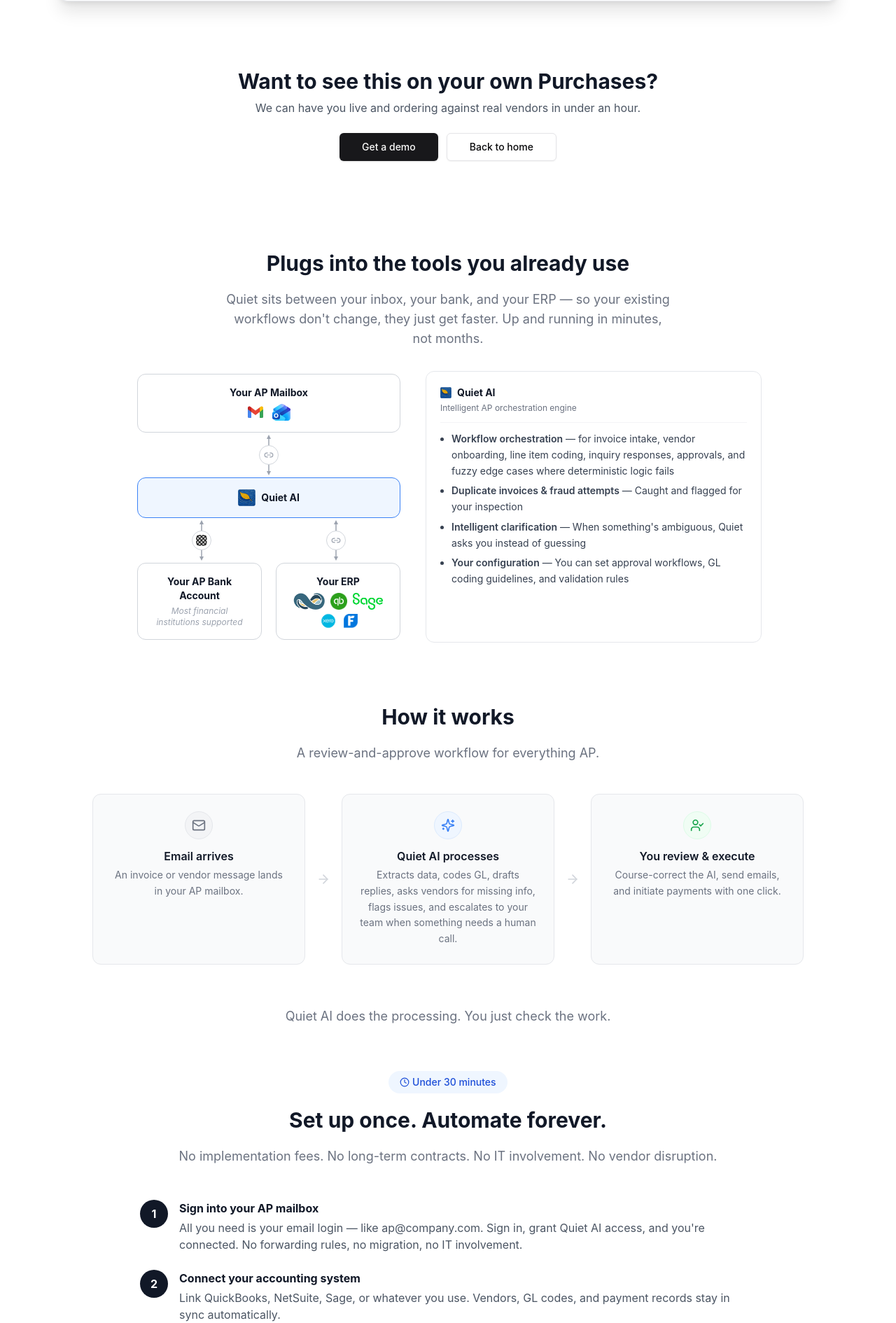
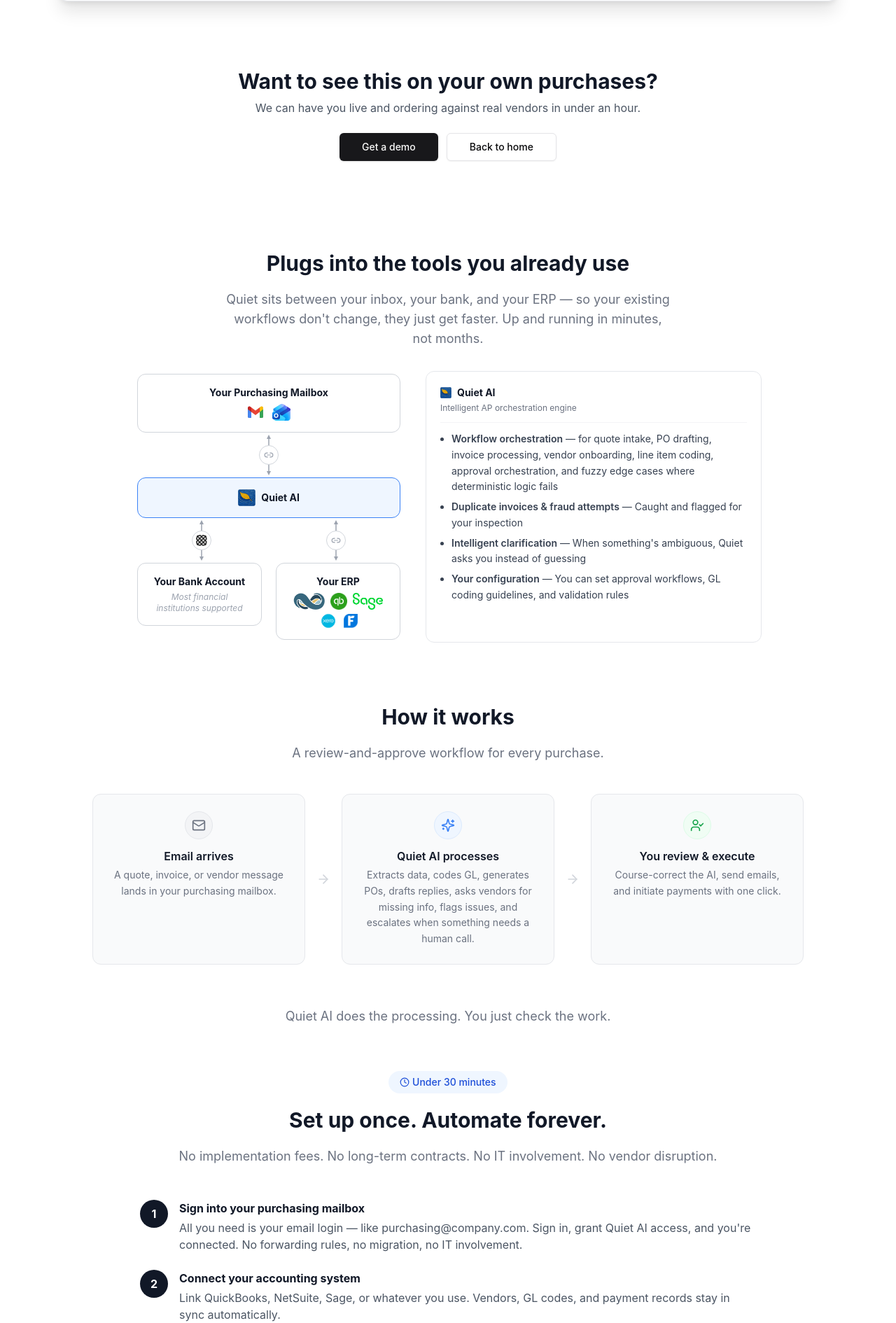
Before and after one commit to Quiet-AI-Corporation/quiet-landing, a React (Vite) app: page / in a window 1280 px wide. Shown: the part 1014-2904 px from the top of the page at 70% size. Built offline with nearby package versions, Linux system fonts and the light colour scheme.

Commit message:
update all copy to reflect new purchasing orientation

```diff
--- a/src/pages/LandingPage.tsx
+++ b/src/pages/LandingPage.tsx
@@ -56,11 +56,11 @@
 
   const diagramCaptions: Record<string, { title: string; subtitle: string; body: string[] }> = {
     'mailbox': {
-      title: 'Your AP Mailbox',
-      subtitle: 'Where invoices and vendor correspondence land',
+      title: 'Your Purchasing Mailbox',
+      subtitle: 'Where purchase orders, invoices, and vendor correspondence land',
       body: [
-        'Existing inbox — Hooks up to ap@yourcompany.com or wherever vendors send invoices today',
-        'Full visibility — Sees invoices, payment inquiries, W-9s, updated remit-to info, and everything else your vendors (and your employees) send',
+        'Existing inbox — Hooks up to purchasing@yourcompany.com or wherever vendors send quotes and invoices today',
+        'Full visibility — Sees quotes, purchase orders, invoices, payment inquiries, W-9s, and everything else your vendors and team send',
         'No change for vendors — No new portals for them, no manual file uploading for you',
         'Gmail today — Outlook on the way',
       ],
@@ -79,7 +79,7 @@
       title: 'Quiet AI',
       subtitle: 'Intelligent AP orchestration engine',
       body: [
-        'Workflow orchestration — for invoice intake, vendor onboarding, line item coding, inquiry responses, approvals, and fuzzy edge cases where deterministic logic fails',
+        'Workflow orchestration — for quote intake, PO drafting, invoice processing, vendor onboarding, line item coding, approval orchestration, and fuzzy edge cases where deterministic logic fails',
         'Duplicate invoices & fraud attempts — Caught and flagged for your inspection',
         'Intelligent clarification — When something\'s ambiguous, Quiet asks you instead of guessing',
         'Your configuration — You can set approval workflows, GL coding guidelines, and validation rules',
@@ -95,7 +95,7 @@
       ],
     },
     'bank': {
-      title: 'Your AP Bank Account',
+      title: 'Your Bank Account',
       subtitle: 'The same operating account you already use',
       body: [
         'Broad support — Quiet AI works with most major financial institutions via Plaid',
@@ -108,7 +108,7 @@
       subtitle: 'Two-way sync keeps everything current',
       body: [
         'Pulls in — Your vendor list, GL accounts, and other accounting categories stay current',
-        'Pushes back — Coded invoices and payment records sync automatically',
+        'Pushes back — POs, coded invoices, and payment records sync automatically',
         'No drift — No duplicate entry, no divergence between systems',
       ],
     },
@@ -145,7 +145,7 @@
               Sign In
             </Button>
             <Button asChild>
-              <a href="mailto:hello@tryquiet.ai?subject=Interested%20in%20Quiet%20AI&body=Hi%20Quiet%20team%2C%0A%0AI%27m%20interested%20in%20learning%20more%20about%20Quiet%20AI%20for%20accounts%20payable%20automation.%0A%0A%5BYou%27re%20welcome%20to%20tell%20us%20more%20about%20your%20company%20and%20current%20AP%20stack%20here.%20Or%20play%20it%20coy%20and%20save%20it%20for%20later%5D%0A%0ABest%2C%0A%5BYour%20name%5D">Get Access</a>
+              <a href="mailto:hello@tryquiet.ai?subject=Interested%20in%20Quiet%20AI&body=Hi%20Quiet%20team%2C%0A%0AI%27m%20interested%20in%20learning%20more%20about%20Quiet%20AI%20for%20accounts%20payable%20automation.%0A%0A%5BYou%27re%20welcome%20to%20tell%20us%20more%20about%20your%20company%20and%20current%20purchasing%20stack%20here.%20Or%20play%20it%20coy%20and%20save%20it%20for%20later%5D%0A%0ABest%2C%0A%5BYour%20name%5D">Get Access</a>
             </Button>
           </div>
         </div>
@@ -174,7 +174,7 @@
         </div>
         <div className="mt-12 text-center relative z-10 bg-white rounded-2xl py-8 px-4 max-w-4xl mx-auto">
           <h2 className="text-2xl md:text-3xl font-bold text-gray-900">
-            Want to see this on your own Purchases?
+            Want to see this on your own purchases?
           </h2>
           <p className="mt-2 text-gray-600">
             We can have you live and ordering against real vendors in under
@@ -216,7 +216,7 @@
                 className={`w-full rounded-xl px-6 py-4 text-center cursor-pointer transition-colors border ${selectedItem === 'mailbox' ? 'border-blue-500 bg-blue-50' : 'border-gray-300 bg-white'}`}
                 onMouseEnter={() => handleItemHover('mailbox')}
               >
-                <div className="text-sm font-bold text-gray-900">Your AP Mailbox</div>
+                <div className="text-sm font-bold text-gray-900">Your Purchasing Mailbox</div>
                 <div className="flex items-center justify-center gap-3 mt-1.5">
                   <img src={gmailLogo} alt="Gmail" className="h-6" />
                   <img src={outlookLogo} alt="Outlook" className="h-6" />
@@ -290,7 +290,7 @@
                   className={`rounded-xl px-4 py-4 text-center cursor-pointer transition-colors border ${selectedItem === 'bank' ? 'border-blue-500 bg-blue-50' : 'border-gray-300 bg-white'}`}
                   onMouseEnter={() => handleItemHover('bank')}
                 >
-                  <div className="text-sm font-bold text-gray-900">Your AP Bank Account</div>
+                  <div className="text-sm font-bold text-gray-900">Your Bank Account</div>
                   <p className="text-xs text-gray-400 italic mt-1">Most financial institutions supported</p>
                 </div>
                 </div>
@@ -373,7 +373,7 @@
               How it works
             </h2>
             <p className="mt-1 text-lg text-gray-500 text-center max-w-2xl mx-auto bg-white rounded-xl py-2 px-4 w-fit">
-              A review-and-approve workflow for everything AP.
+              A review-and-approve workflow for every purchase.
             </p>
           </div>
 
@@ -387,7 +387,7 @@
               </div>
               <h3 className="text-base font-semibold text-gray-900 mb-1">Email arrives</h3>
               <p className="text-sm text-gray-500 leading-relaxed">
-                An invoice or vendor message lands in your AP mailbox.
+                A quote, invoice, or vendor message lands in your purchasing mailbox.
               </p>
             </div>
             </div>
@@ -405,7 +405,7 @@
               </div>
               <h3 className="text-base font-semibold text-gray-900 mb-1">Quiet AI processes</h3>
               <p className="text-sm text-gray-500 leading-relaxed">
-                Extracts data, codes GL, drafts replies, asks vendors for missing info, flags issues, and escalates to your team when something needs a human call.
+                Extracts data, codes GL, generates POs, drafts replies, asks vendors for missing info, flags issues, and escalates when something needs a human call.
               </p>
             </div>
             </div>
@@ -456,8 +456,8 @@
             <div className="flex gap-4 bg-white rounded-xl p-2">
               <div className="flex-shrink-0 w-10 h-10 rounded-full bg-gray-900 text-white flex items-center justify-center font-bold">1</div>
               <div>
-                <h3 className="font-bold text-gray-900 mb-1">Sign into your AP mailbox</h3>
-                <p className="text-gray-600">All you need is your email login — like ap@company.com. Sign in, grant Quiet AI access, and you're connected. No forwarding rules, no migration, no IT involvement.</p>
+                <h3 className="font-bold text-gray-900 mb-1">Sign into your purchasing mailbox</h3>
+                <p className="text-gray-600">All you need is your email login — like purchasing@company.com. Sign in, grant Quiet AI access, and you're connected. No forwarding rules, no migration, no IT involvement.</p>
               </div>
             </div>
             <div className="flex gap-4 bg-white rounded-xl p-2">
@@ -514,7 +514,7 @@
             <div className="rounded-2xl border border-blue-200 bg-blue-50 p-8">
               <h3 className="font-bold text-gray-900 mb-2">Try it in read-only mode first.</h3>
               <p className="text-gray-600">
-                Quiet can run in observation mode — reading your inbox and organizing invoices without
+                Quiet can run in observation mode — reading your inbox and organizing quotes, POs, and invoices without
                 sending emails, making payments, or touching your ERP. See exactly what it would do,
                 with zero risk. Turn on automation when you're ready.
               </p>
@@ -572,15 +572,12 @@
           <h2 className="text-3xl font-bold text-gray-900 bg-white rounded-xl py-2 px-4 w-fit mx-auto">
             We're just getting started
           </h2>
-          <p className="mt-1 text-lg text-gray-600 bg-white rounded-xl py-1 px-4 w-fit mx-auto">
-            POs and 3-way matching are coming soon.
-          </p>
           <p className="mt-1 text-lg text-gray-600 mb-8 bg-white rounded-xl py-1 px-4 w-fit mx-auto">
-            Want to shape what comes after? We build with our customers.
+            Want to shape what comes next? We build with our customers.
           </p>
           <div className="flex items-center justify-center bg-white rounded-xl w-fit mx-auto">
             <Button size="lg" asChild className="text-lg px-8 py-6">
-              <a href="mailto:hello@tryquiet.ai?subject=Let%27s%20build%20together&body=Hi%20Quiet%20team%2C%0A%0AI%27d%20love%20to%20collaborate%20and%20help%20shape%20the%20product.%0A%0A%5BYou%27re%20welcome%20to%20tell%20us%20more%20about%20your%20company%20and%20current%20AP%20stack%20here.%20Or%20play%20it%20coy%20and%20save%20it%20for%20later%5D%0A%0ABest%2C%0A%5BYour%20name%5D">Build with Us</a>
+              <a href="mailto:hello@tryquiet.ai?subject=Let%27s%20build%20together&body=Hi%20Quiet%20team%2C%0A%0AI%27d%20love%20to%20collaborate%20and%20help%20shape%20the%20product.%0A%0A%5BYou%27re%20welcome%20to%20tell%20us%20more%20about%20your%20company%20and%20current%20purchasing%20stack%20here.%20Or%20play%20it%20coy%20and%20save%20it%20for%20later%5D%0A%0ABest%2C%0A%5BYour%20name%5D">Build with Us</a>
             </Button>
           </div>
         </div>
```
